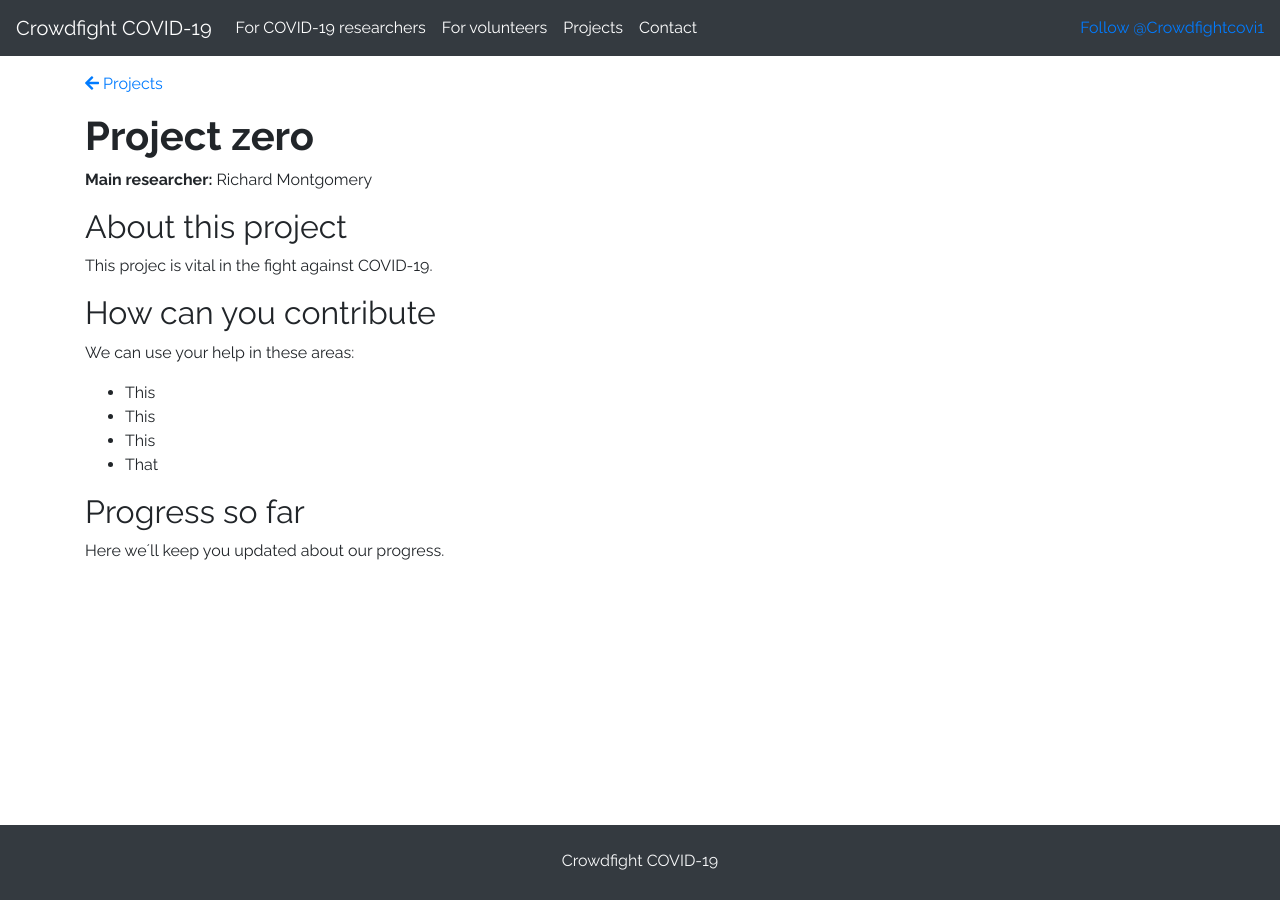
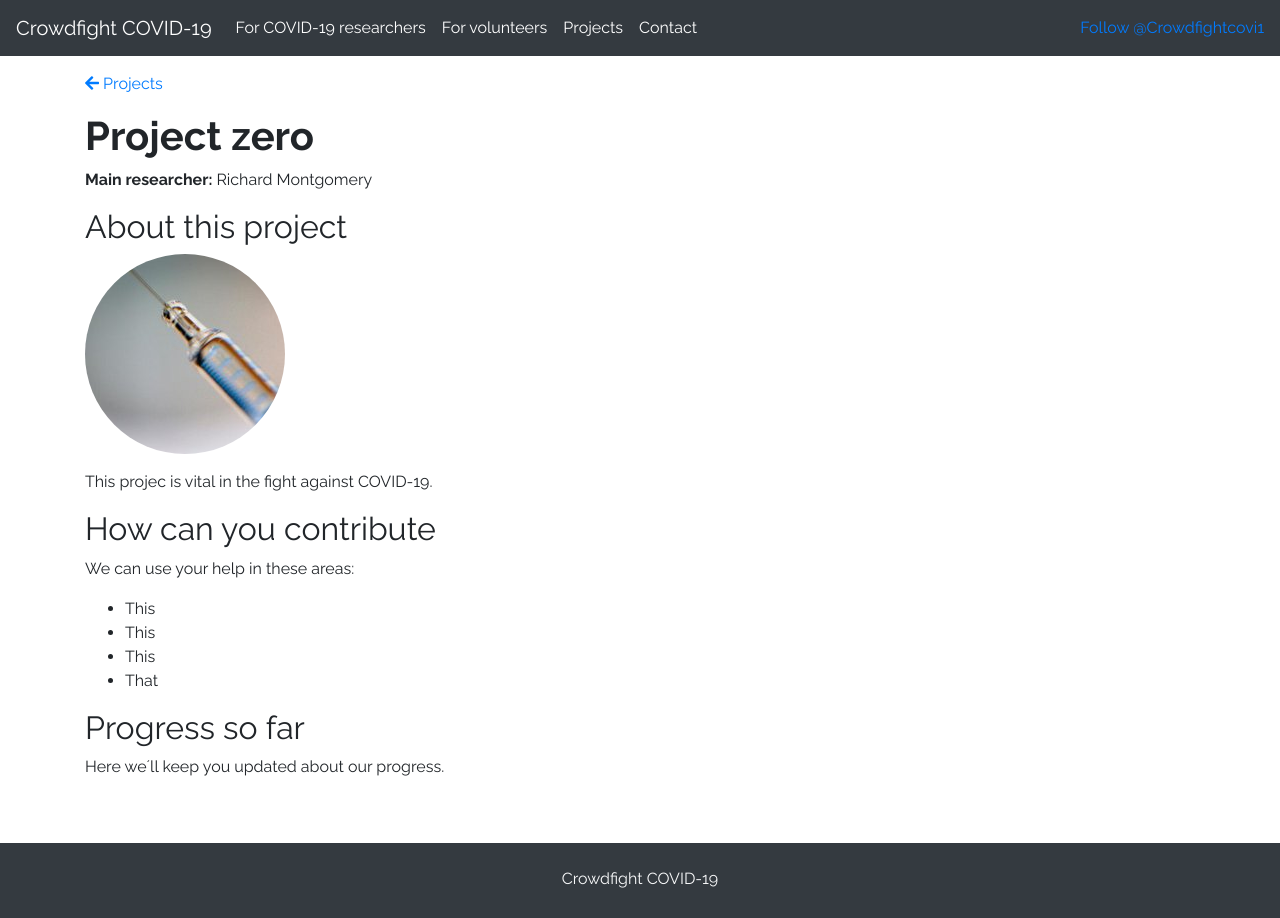
Before and after one commit to crowdfightcovid19/crowdfight-concept, a Jekyll site: the page built from _projects/project0.md, in a window 1280 px wide. Built offline with Jekyll 4.4.1, drawn with Linux system fonts in a browser that asks for light colours; nearby versions of some CDN libraries; comment, search, counter and statistics services are not loaded.

Commit message:
Add project0 logo

```diff
--- a/_projects/project0.md
+++ b/_projects/project0.md
@@ -6,6 +6,8 @@ description: Short description of the project here.
 ---
 
 ## About this project
+
+<img class="rounded-circle" src="logo_project.jpg">
 
 This projec is vital in the fight against COVID-19.
 
```
Also changed, not shown: _projects/project0/logo_project.jpg (added).
